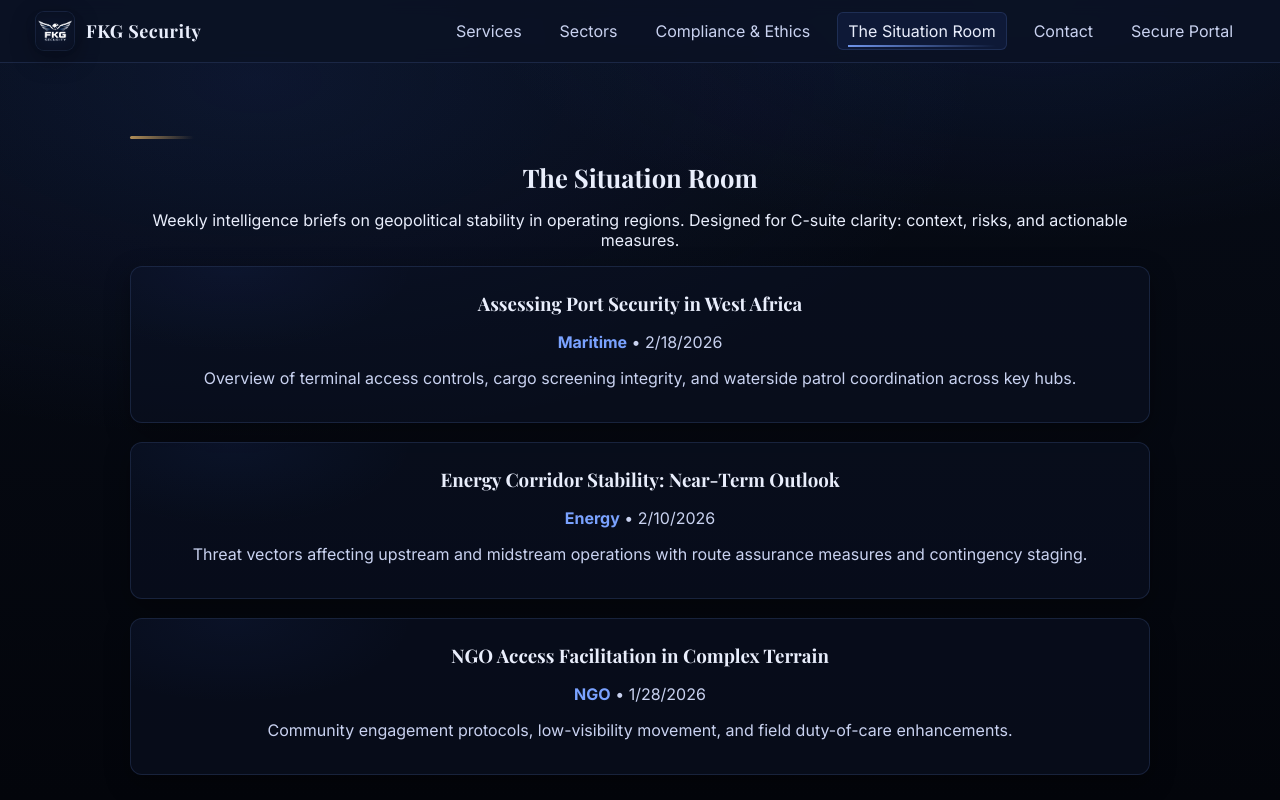
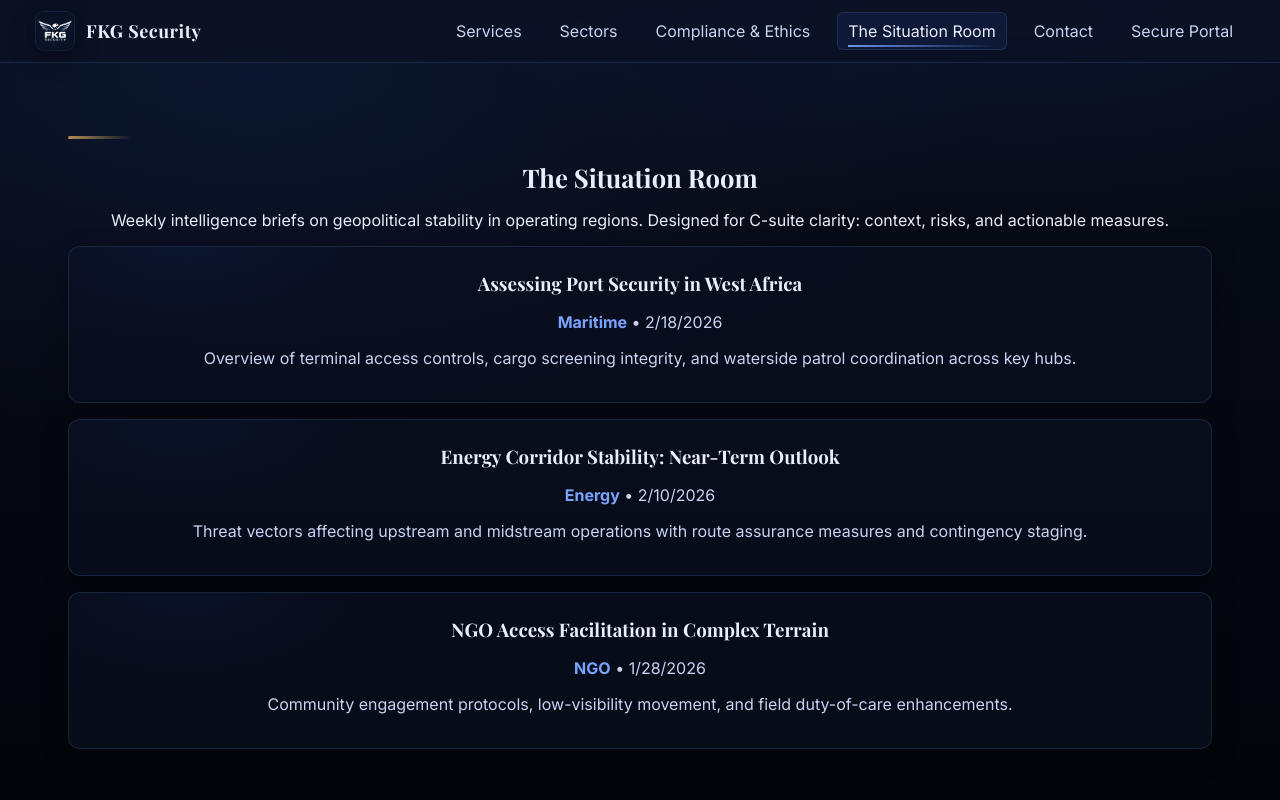
Before and after one commit to daikage/FKGSecurityGit, a React (Vite) app: page /situation-room in a window 1280 px wide. Shown: the top 800 px of the page. Built offline with nearby package versions, Linux system fonts and the light colour scheme.

Commit message:
Update theme.css

```diff
--- a/src/styles/theme.css
+++ b/src/styles/theme.css
@@ -14,6 +14,19 @@
   --text-300: #9fb0dc;
   --border: rgba(122,162,255,0.15);
   --shadow: rgba(0,0,0,0.35);
+  --container-max: 1200px;   /* base desktop (1366x768 look) */
+  --gap: 16px;
+}
+
+/* Adaptive container widths for larger desktops */
+@media (min-width: 1440px) {
+  :root { --container-max: 1280px; }
+}
+@media (min-width: 1920px) {
+  :root { --container-max: 1360px; } /* keep layout similar to 1366 look */
+}
+@media (min-width: 2560px) {
+  :root { --container-max: 1600px; } /* step up on ultra-wide */
 }
 
 * { box-sizing: border-box; }
@@ -74,7 +87,7 @@ body::before {
   padding: 12px clamp(12px, 4vw, 36px);
   display: flex;
   align-items: center;
-  gap: 20px;
+   gap: 16px;
 }
 
 .brand {
@@ -141,7 +154,7 @@ body::before {
   margin-left: auto;
   display: flex;
   flex-wrap: wrap;
-  gap: 16px;
+  gap: clamp(8px, 1.4vw, 16px);
 }
 
 .nav-link {
@@ -178,10 +191,12 @@ body::before {
 .hero {
   max-width: clamp(960px, 84vw, 1400px);
   margin: 0 auto;
-  padding: clamp(40px, 6vw, 80px) clamp(16px, 3vw, 28px) 30px;
+  padding: 0;
   position: relative;
   overflow: clip;
   border-bottom: 1px solid var(--border);
+  width: 100%;
+  max-width: 100%;
 }
 
 .kicker {
@@ -200,7 +215,7 @@ body::before {
 }
 
 .hero-sub {
-  font-size: clamp(16px, 1.25vw, 22px);
+  font-size: clamp(16px, 1.15vw, 20px);
   color: var(--text-200);
   max-width: clamp(720px, 70vw, 1000px);
 }
@@ -240,19 +255,20 @@ body::before {
 /* Cards */
 .grid {
   display: grid;
-  gap: clamp(12px, 1.5vw, 22px);
+  gap: var(--gap);
 }
 
-.grid-3 {
-  grid-template-columns: repeat(3, minmax(0, 1fr));
-}
-.grid-2 {
-  grid-template-columns: repeat(2, minmax(0, 1fr));
+.grid-3 { grid-template-columns: 1fr; }
+.grid-2 { grid-template-columns: 1fr; }
+
+@media (min-width: 900px) {
+  .grid-2 { grid-template-columns: repeat(2, minmax(0, 1fr)); }
+  .grid-3 { grid-template-columns: repeat(2, minmax(0, 1fr)); }
 }
 
-@media (max-width: 960px) {
-  .grid-3 { grid-template-columns: 1fr; }
-  .grid-2 { grid-template-columns: 1fr; }
+/* Large desktop: restore 3 columns */
+@media (min-width: 1280px) {
+  .grid-3 { grid-template-columns: repeat(3, minmax(0, 1fr)); }
 }
 
 .card {
@@ -290,7 +306,7 @@ body::before {
 
 /* Section */
 .section {
-  max-width: clamp(960px, 84vw, 1400px);
+  max-width: var(--container-max);
   margin: 0 auto;
   padding: clamp(24px, 4vw, 40px) clamp(16px, 3vw, 28px) clamp(40px, 6vw, 64px);
 }
@@ -422,6 +438,9 @@ a.inline:hover {
 .hero-content {
   position: relative;
   z-index: 2;
+  max-width: var(--container-max);
+  margin: 0 auto;
+  padding: clamp(40px, 6vw, 80px) clamp(16px, 3vw, 28px) 30px;
 }
 
 /* Security gridlines over hero */
@@ -516,3 +535,18 @@ a.inline:hover {
     animation: none !important;
   }
 }
+
+/* Background slider stays edge-to-edge */
+.hero-bg, .bg-slide, .hero-overlay, .hero-gridlines { inset: 0; }
+
+/* Accessibility: respect reduced motion */
+@media (prefers-reduced-motion: reduce) {
+  .nav-link,
+  .card,
+  .bg-slide,
+  .hero-actions .btn-primary,
+  .reveal {
+    transition: none !important;
+    animation: none !important;
+  }
+}
```
